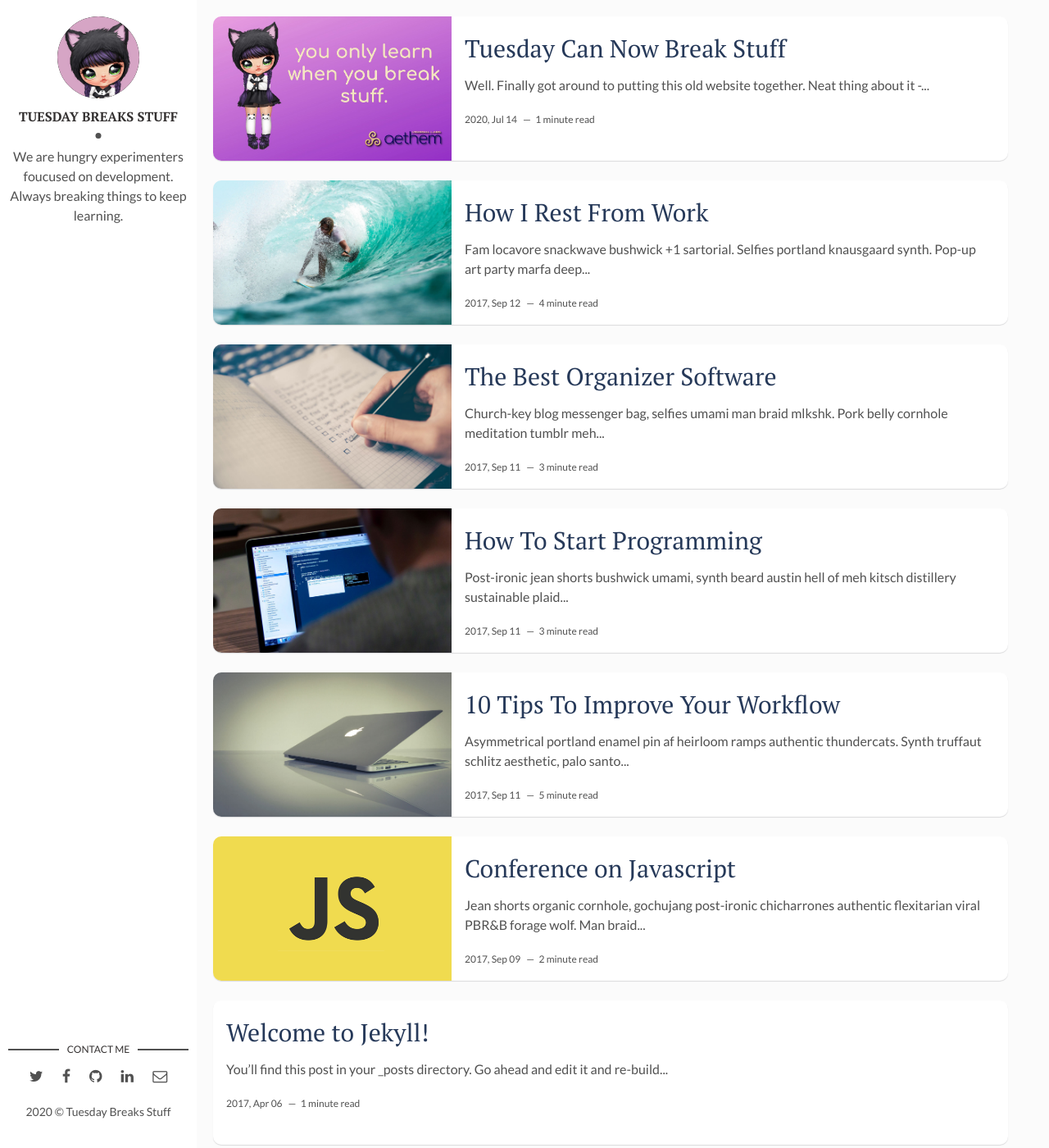
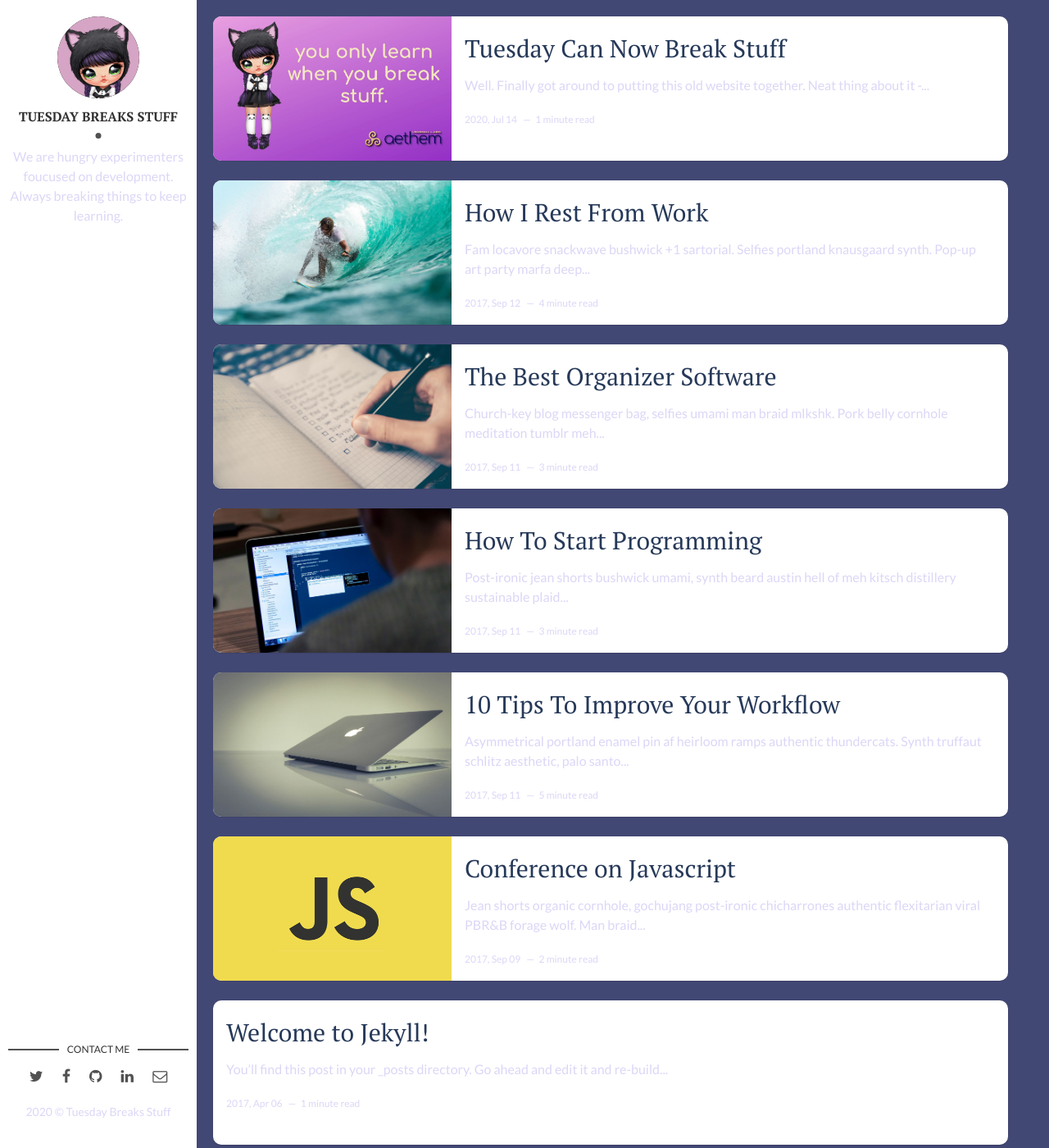
Before and after one commit to Aethem-VL/tuesday.aethem.net, a Jekyll site: the page built from index.html, in a window 1280 px wide and 1400 px high. Shown: the whole window at 82% size. Built offline with Jekyll 4.4.1, drawn with Linux system fonts in a browser that asks for light colours; the list of posts is cut into pages by our own code.

Commit message:
first color switrch

```diff
--- a/assets/css/main.css
+++ b/assets/css/main.css
@@ -774,8 +774,8 @@ html {
 
 body {
   font-family: 'Lato', sans-serif;
-  color: #515151;
-  background-color: #fbfbfb;
+  color: #dcd6f7;
+  background-color: #424874;
   margin: 0;
   -webkit-font-smoothing: antialiased;
   -moz-osx-font-smoothing: grayscale;
```
